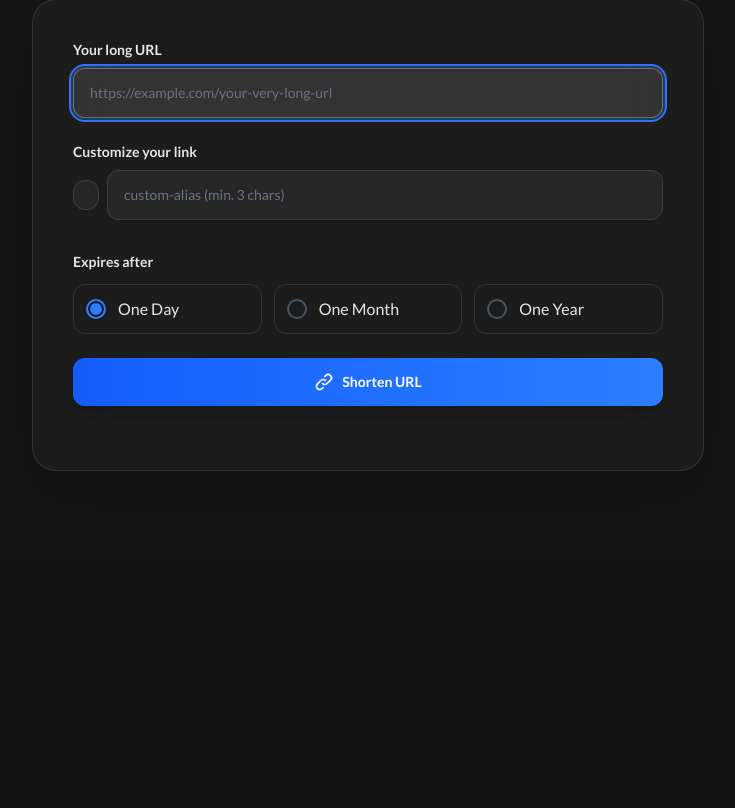
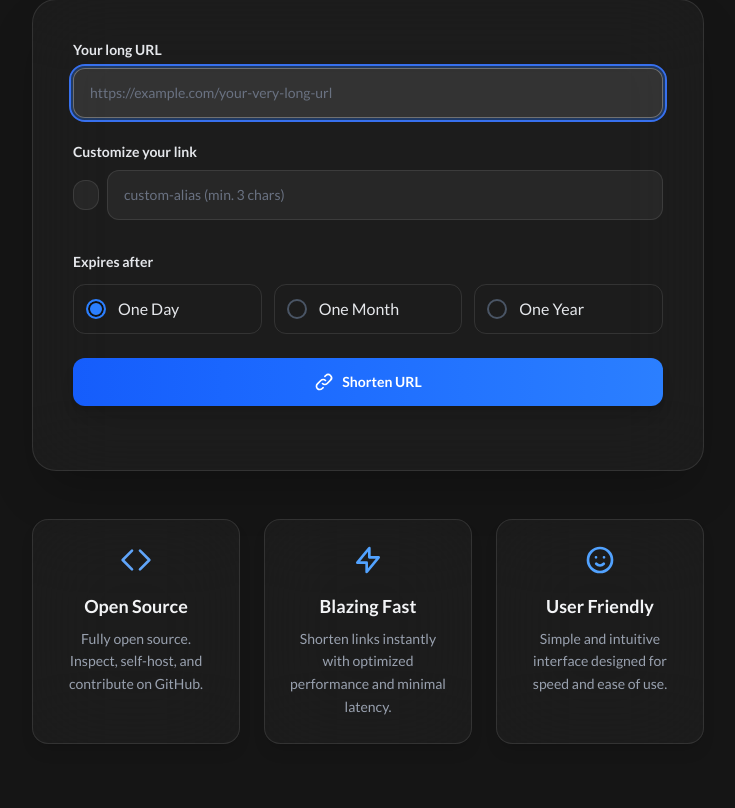
Before and after one commit to alxww55/shorty, a Python web app: template frontend/templates/index.html in a window 1280 px wide. Shown: the part 239-1047 px from the top of the page, without its empty margins (272-1007 px from the left). Before the commit the page ends 710 px from the top, so only its background shows below. Run offline with Jinja, Linux system fonts and the light colour scheme; the template is opened without the code that fills it, so the values that code supplies are empty.

Commit message:
Added information cards to main page

```diff
--- a/frontend/templates/404.html
+++ b/frontend/templates/404.html
@@ -1,6 +1,6 @@
 {% extends 'base.html' %}
 {% block content %}
-  <div class="flex items-center justify-center min-h-screen px-4">
+  <div class="flex items-center justify-center h-screen px-4">
     <div class="text-center space-y-8 max-w-md">
       <!-- 404 Error Code -->
       <div class="relative">
--- a/frontend/templates/index.html
+++ b/frontend/templates/index.html
@@ -65,6 +65,43 @@
             </div>
           </form>
         </div>
+
+        <!-- Feature Cards Section -->
+        <div class="grid grid-cols-1 md:grid-cols-3 gap-6 mt-12">
+          <!-- Open Source Card -->
+          <div class="bg-white/3 backdrop-blur-2xl border border-white/10 rounded-2xl shadow-lg p-6 hover:border-white/20 transition-all duration-200 hover:bg-white/5">
+            <div class="flex justify-center mb-4">
+              <svg class="w-8 h-8" fill="none" viewBox="0 0 24 24">
+                <path d="M9 5l-7 7 7 7M15 5l7 7-7 7" stroke="#60a5fa" stroke-width="2" stroke-linecap="round" stroke-linejoin="round"></path>
+              </svg>
+            </div>
+            <h3 class="text-center text-lg font-semibold text-gray-100 mb-2">Open Source</h3>
+            <p class="text-center text-sm text-gray-400 leading-relaxed">Fully open source. Inspect, self-host, and contribute on GitHub.</p>
+          </div>
+
+          <!-- Blazing Fast Card -->
+          <div class="bg-white/3 backdrop-blur-2xl border border-white/10 rounded-2xl shadow-lg p-6 hover:border-white/20 transition-all duration-200 hover:bg-white/5">
+            <div class="flex justify-center mb-4">
+              <svg class="w-8 h-8 text-blue-400" fill="none" stroke="currentColor" viewBox="0 0 24 24">
+                <path stroke-linecap="round" stroke-linejoin="round" stroke-width="2" d="M13 10V3L4 14h7v7l9-11h-7z"></path>
+              </svg>
+            </div>
+            <h3 class="text-center text-lg font-semibold text-gray-100 mb-2">Blazing Fast</h3>
+            <p class="text-center text-sm text-gray-400 leading-relaxed">Shorten links instantly with optimized performance and minimal latency.</p>
+          </div>
+
+          <!-- User Friendly Card -->
+          <div class="bg-white/3 backdrop-blur-2xl border border-white/10 rounded-2xl shadow-lg p-6 hover:border-white/20 transition-all duration-200 hover:bg-white/5">
+            <div class="flex justify-center mb-4">
+              <svg class="w-8 h-8 text-blue-400" fill="none" stroke="currentColor" viewBox="0 0 24 24">
+                <path stroke-linecap="round" stroke-linejoin="round" stroke-width="2" d="M14.828 14.828a4 4 0 01-5.656 0M9 10h.01M15 10h.01M21 12a9 9 0 11-18 0 9 9 0 0118 0z"></path>
+              </svg>
+            </div>
+            <h3 class="text-center text-lg font-semibold text-gray-100 mb-2">User Friendly</h3>
+            <p class="text-center text-sm text-gray-400 leading-relaxed">Simple and intuitive interface designed for speed and ease of use.</p>
+          </div>
+        </div>
+      </div>
     </div>
   </div>
 {% endblock %}
```
Also changed, not shown: 1 other file.
